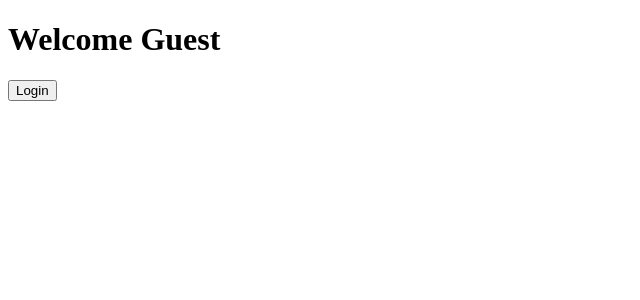
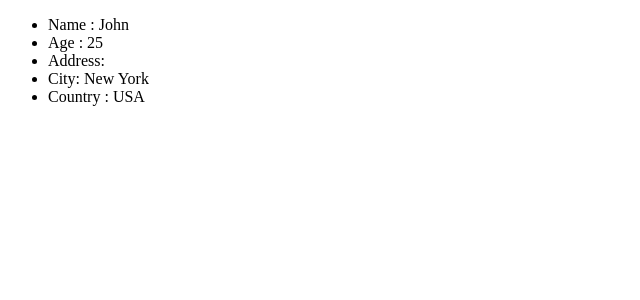
Before and after one commit to adib-the-noob/reactjs-from-basic, a React (Vite) app: page / in a window 1280 px wide. Shown: the top 300 px of the page, without its empty margins (0-640 px from the left). Built offline with nearby package versions, Linux system fonts and the light colour scheme.

Commit message:
passing object using components

```diff
--- a/src/App.jsx
+++ b/src/App.jsx
@@ -1,25 +1,18 @@
+import Hero from "./components/Hero"
 
 function App() {
-    const user_status = false;
+    const personObject = {
+        name: "John",
+        age: 25,
+        address: {
+            city: "New York",
+            country: "USA",
+        },
+    }
+
     return (
         <div>
-            {(()=>{
-                if(user_status){
-                    return (
-                        <div>
-                            <h1>Welcome User</h1>
-                            <button>Logout</button>
-                        </div>
-                    )
-                }else{
-                    return (
-                        <div>
-                            <h1>Welcome Guest</h1>
-                            <button>Login</button>
-                        </div>
-                    )
-                }
-            })()}
+            <Hero personInfo={personObject}/>
         </div>
     )
 }
--- a/src/components/Hero.jsx
+++ b/src/components/Hero.jsx
@@ -1,9 +1,16 @@
-const Hero = () => {
+
+const Hero = (props) => {
     return (
         <div>
-            <img src="https://encrypted-tbn0.gstatic.com/images?q=tbn:ANd9GcQ7_GCEX2LRWIwLy7DavJqsBuk3TEqxRfq44Q&s"/>
+            <ul>
+                <li>Name : {props.personInfo["name"]} </li>
+                <li>Age : {props.personInfo["age"]}</li>
+                <li>Address:</li>
+                <li>City: {props.personInfo["address"]["city"]}</li>
+                <li>Country : {props.personInfo["address"]["country"]}</li>
+            </ul>
         </div>
-    );
+        );
 };
 
 export default Hero;
```
Also changed, not shown: src/components/ContactForm.jsx (deleted, +0 -10 lines), src/components/Footer.jsx (deleted, +0 -14 lines), src/components/Header.jsx (deleted, +0 -14 lines).
